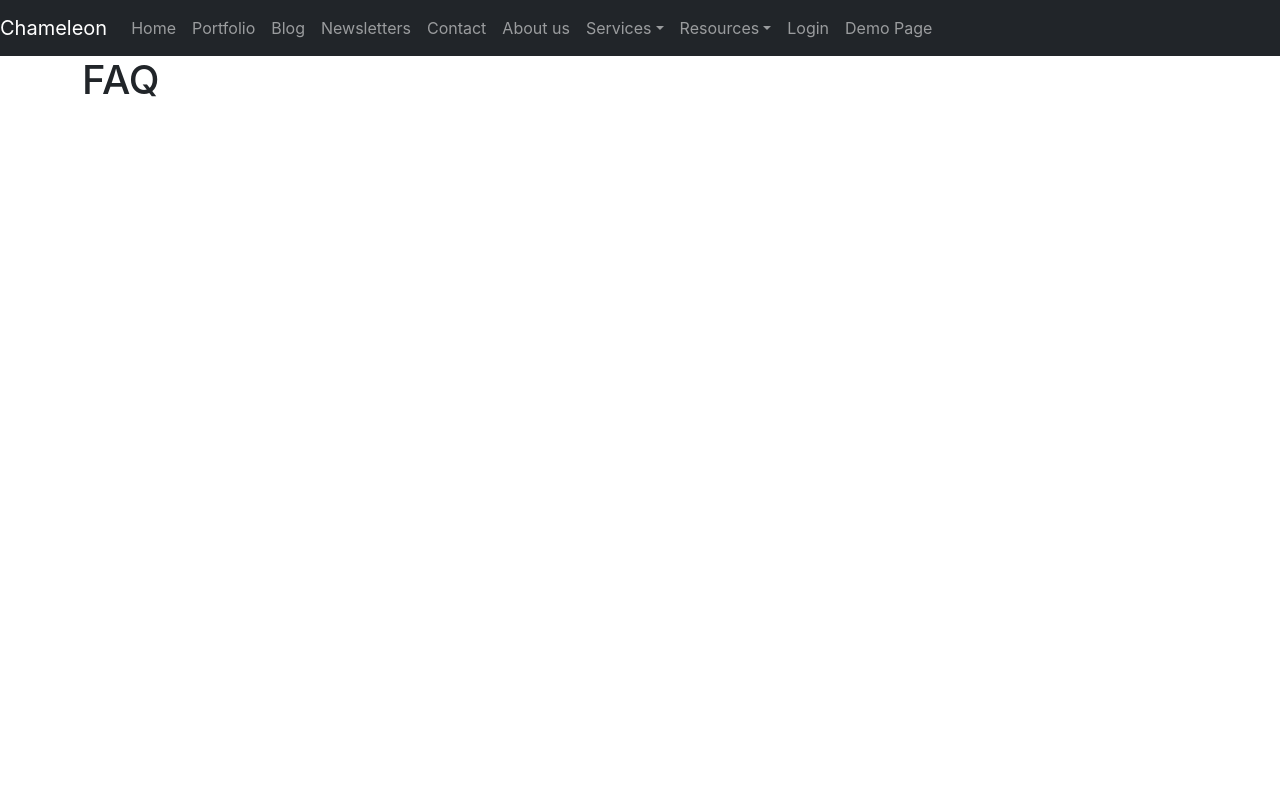
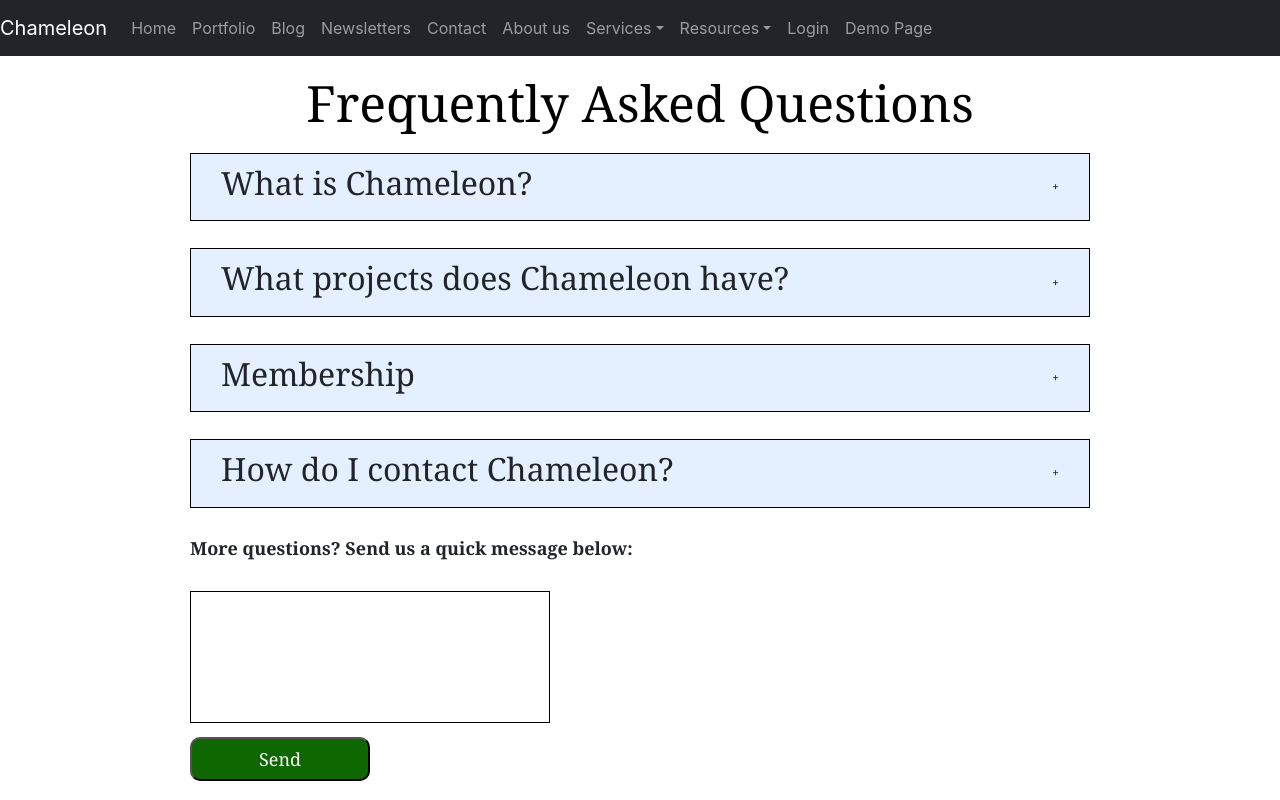
Before and after one commit to Chameleon-company/Chameleon-Website, a React (Create React App) app in the folder front_end_project/: page /faq in a window 1280 px wide. Built offline with nearby package versions, Linux system fonts and the light colour scheme.

Commit message:
faq page completed

```diff
--- a/front_end_project/src/App.js
+++ b/front_end_project/src/App.js
@@ -32,6 +32,7 @@ function App() {
               <Route path="/resources" component={Resources} />
               <Route path="/calendar" component={Calendar} />
               <Route path="/faq" component={Faq} />
+
             </Switch>
           </main>
           {/* <Footer  /> */}
--- /dev/null
+++ b/front_end_project/src/layouts/header/header.css
@@ -0,0 +1,9 @@
+.nav-bar-dropdowns
+{
+    color: black;
+}
+
+.nav-bar-dropdowns-items .nav-bar-dropdown-items-a
+{
+    color: black;
+}
--- a/front_end_project/src/layouts/header/header.js
+++ b/front_end_project/src/layouts/header/header.js
@@ -1,5 +1,6 @@
 import React from 'react';
 import { Navbar, Nav, NavDropdown } from 'react-bootstrap';
+import './header.css';
 
 function Header() {
   return (
@@ -23,16 +24,16 @@ function Header() {
 
           {/* following is routing and linked up fine, but dropdown menu wont show the names
           - needs to be fixed, this is temporary */}
-          <NavDropdown title="Resources" id="resources-dropdown">
-            <Nav.Item>
-              <Nav.Link href="/calendar">Events Calendar</Nav.Link>
+          <NavDropdown title="Resources" id="resources-dropdown" class="nav-bar-dropdowns">
+            <Nav.Item className='nav-bar-dropdown-items'>
+              <Nav.Link href="/calendar" className='nav-bar-dropdown-items-a'>Events Calendar</Nav.Link>
             </Nav.Item>
 
-            <Nav.Item>
+            <Nav.Item className='nav-bar-dropdown-items'>
               <Nav.Link href="/faq">Emerging Tech</Nav.Link>
             </Nav.Item>
 
-            <Nav.Item>
+            <Nav.Item className="nav-bar-dropdown-items">
               <Nav.Link href="/resources">Emerging Tech</Nav.Link>
             </Nav.Item>
 
--- a/front_end_project/src/pages/faq/faq.css
+++ b/front_end_project/src/pages/faq/faq.css
@@ -0,0 +1,87 @@
+
+.faqheading{
+    color: black;
+    font-size: 50px;
+    display: flex;
+    justify-content: center;
+    align-items: center;
+    font-weight:400;
+    position: relative;
+    padding-bottom: 10px;
+    padding-top: 10px;
+    font-family:Cambria, Cochin, Georgia, Times, 'Times New Roman', serif;
+}
+
+.wrapper{
+    display:flex;
+    position: relative;
+    justify-content: center;
+    align-items: center;
+    font-family:Cambria, Cochin, Georgia, Times, 'Times New Roman', serif;
+    font-weight:bold;
+    font-size: 12px;
+    margin: 2px;
+}
+
+.queries{
+    width: 900px;
+    position: relative;
+    justify-content: center;
+}
+
+.point{
+    background-color: #E4F0FF;
+    border: 4px;
+    padding: 10px 30px;
+    margin-bottom: 3%;
+    border: 1.3px solid #000000;
+}
+
+.title{
+    display: flex;
+    justify-content: space-between;
+    align-items: center;
+    cursor: pointer;
+    position: relative;
+    font-family:Cambria, Cochin, Georgia, Times, 'Times New Roman', serif;
+    font-weight:bold;
+}
+
+.faq{
+    max-height: 0;
+    overflow: hidden;
+    font-size: 13px;
+}
+
+.faq.show{
+    height: auto;
+    max-height: 9999px;
+    font-size: 14px;
+}
+
+.email
+{
+    font-size: 18px;
+    position: relative;
+}
+
+.box input
+{
+    font-size: 18px;
+    position:absolute;
+    display: inline-block;
+    width: 40%;
+    height: 30%;
+    border: 1px solid black
+}
+
+.send button
+{
+    background-color: #0E6700;
+    font-size: 18px;
+    color: white;
+    position:absolute; bottom: -42%;
+    width: 20%;
+    height: 10%;
+    border-radius: 10px;
+}
--- a/front_end_project/src/pages/faq/faq.js
+++ b/front_end_project/src/pages/faq/faq.js
@@ -1,21 +1,86 @@
-import { Container, Row, Col } from "react-bootstrap";
-import React, { Component } from "react";
+import { Row, Col } from "react-bootstrap";
+import React, { useState, toggle, button } from "react";
+import './faq.css'
 
-class Faq extends Component {
-  render() {
-    return (
-      <Container>
-        <Row>
-          <h1>FAQ</h1>
-          <Col xs={12}>
-            <div>
+function Faq() {
+  /* toggle function to set function for choosing
+  or not choosing the + button to expand query */
+  const [choose, setChoose] = useState(null)
 
+  // toggle function for + or - for query minimise or expand
+  const toggle = (i) => {
+
+    // if + is chosen, + = i
+    if (choose == i) {
+      return setChoose(null)
+    }
+    setChoose(i)
+  }
+  return (
+    <Row>
+      <div className="faqheading">
+        Frequently Asked Questions
+      </div>
+      <Col xs={12}>
+        <div className="wrapper">
+
+          <div className="queries">
+            {/* mapping data to the FAQ questions */}
+            {data.map((point, i) => (
+              <div className="point">
+                {/* toggle function for choosing either + or - */}
+                <div className="title" onClick={() => toggle(i)} >
+                  <h2>{point.question}</h2>
+                  <span>{choose === i ? '-' : '+'}</span>
+                </div>
+                <div className={choose === i ? 'faq show' : 'faq'}>{point.answer}</div>
+              </div>
+            ))}
+            <div className="email">
+              <p>More questions? Send us a quick message below:</p>
             </div>
-          </Col>
-        </Row>
-      </Container>
-    );
-  }
+
+            <div className="box">
+              <form>
+                <label>
+                  <input placeholder=""/>
+                </label>
+              </form>
+            </div>
+
+            <div className="send">
+              <button>Send</button>
+            </div>
+
+          </div>
+        </div>
+      </Col>
+    </Row>
+  )
 }
 
+// questions to put in FAQ page
+const data = [
+  {
+    question: 'What is Chameleon?',
+    answer:
+      '"Lorem ipsum dolor, sit amet consectetur adipisicing elit. Architecto iusto veniam eveniet labore impedit nam"'
+  },
+  {
+    question: 'What projects does Chameleon have?',
+    answer:
+      '"Lorem ipsum dolor, sit amet consectetur adipisicing elit. Architecto iusto veniam eveniet labore impedit nam"'
+  },
+  {
+    question: 'Membership',
+    answer:
+      '"Lorem ipsum dolor, sit amet consectetur adipisicing elit. Architecto iusto veniam eveniet labore impedit nam"'
+  },
+  {
+    question: 'How do I contact Chameleon?',
+    answer:
+      '"Lorem ipsum dolor, sit amet consectetur adipisicing elit. Architecto iusto veniam eveniet labore impedit nam"'
+  }
+]
+
 export default Faq;
--- a/front_end_project/src/pages/resources/resources.css
+++ b/front_end_project/src/pages/resources/resources.css
@@ -92,3 +92,7 @@
     padding-left: 70%;
     padding-right: 10%;
 }
+
+@media only screen and (orientation: portrait) {
+    /* styles for portrait orientation */
+    }
--- a/front_end_project/src/pages/resources/resources.js
+++ b/front_end_project/src/pages/resources/resources.js
@@ -9,18 +9,15 @@ class Resources extends Component {
   render() {
     return (
       <Container>
-
+        <Row>
           <div className="top">
             Emerging Tech
           </div>
+          <Col xs={12}>
+            <div className="rectangle">
+              <Rectangle className="first">
+                <div style={{ background: '#E4F0FF' }} />
 
-        <div className="rectangle">
-          <Rectangle className = "first">
-            <div style={{ background: '#E4F0FF'}} />
-
-              <table cellspacing="5" width="300" padding-left="100">
-                <tr>
-                  <td>
                 {/* image */}
                 <div className="smart">
                   <img src={smartCity} width="300" height="250"></img>
@@ -51,22 +48,15 @@ class Resources extends Component {
                     alert the city service for a collection.
                   </p>
                 </div>
-
-                  </td>
-                </tr>
-              </table>
               </Rectangle>
             </div>
 
             <br></br>
 
             <div className="rectangle2">
-          <Rectangle className = "second">
-            <div style={{ background: '#E4F0FF'}} />
+              <Rectangle className="second">
+                <div style={{ background: '#E4F0FF' }} />
 
-              <table cellspacing="5" width="250" padding-left="100">
-                <tr>
-                  <td>
                 {/* image */}
                 <div className="tech">
                   <img src={tech} width="300" height="190"></img>
@@ -95,23 +85,14 @@ class Resources extends Component {
                   <p> 2. Self-supervised learning</p>
                   <p>3. Human-centred AI</p>
                 </div>
-
-                  </td>
-                </tr>
-              </table>
               </Rectangle>
             </div>
-
-
-
-        <Row>
-
-          <Col xs={12}>
             <div>
-
             </div>
           </Col>
         </Row>
+
+
       </Container>
     );
   }
--- a/package.json
+++ b/package.json
@@ -12,7 +12,8 @@
     "install": "concurrently \"npm run server_npmi\" \"npm run client_npmi\""
   },
   "dependencies": {
-    "react-rectangle": "^1.3.3"
+    "react-rectangle": "^1.3.3",
+    "styled-components": "^5.3.10"
   },
   "devDependencies": {
     "concurrently": "^8.0.1",
```
Also changed, not shown: 2 other files (tests, documents, lock files or other folders). Lines whose indentation alone changed are shown as unchanged.
